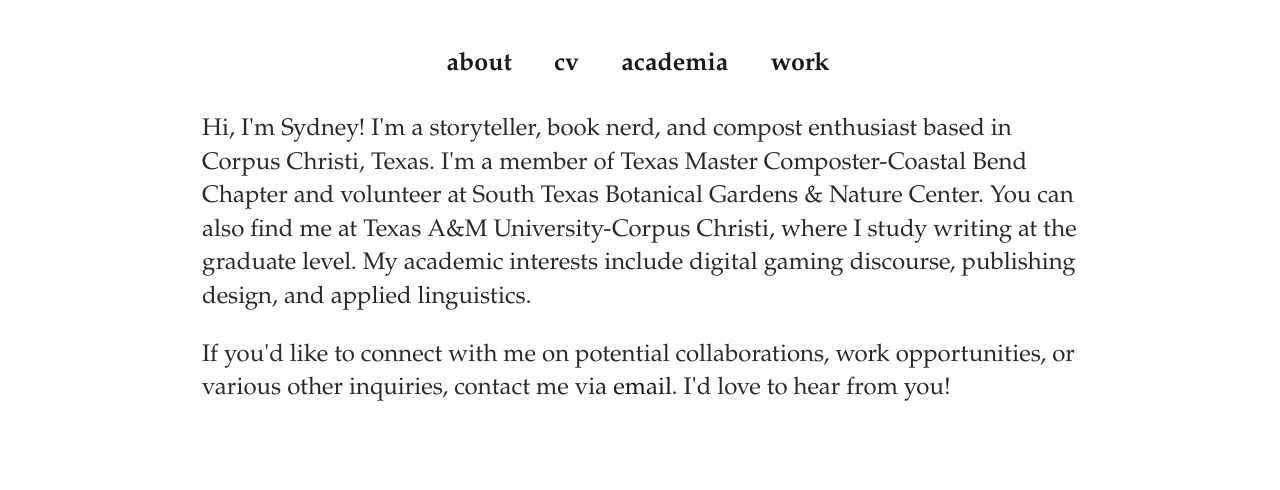
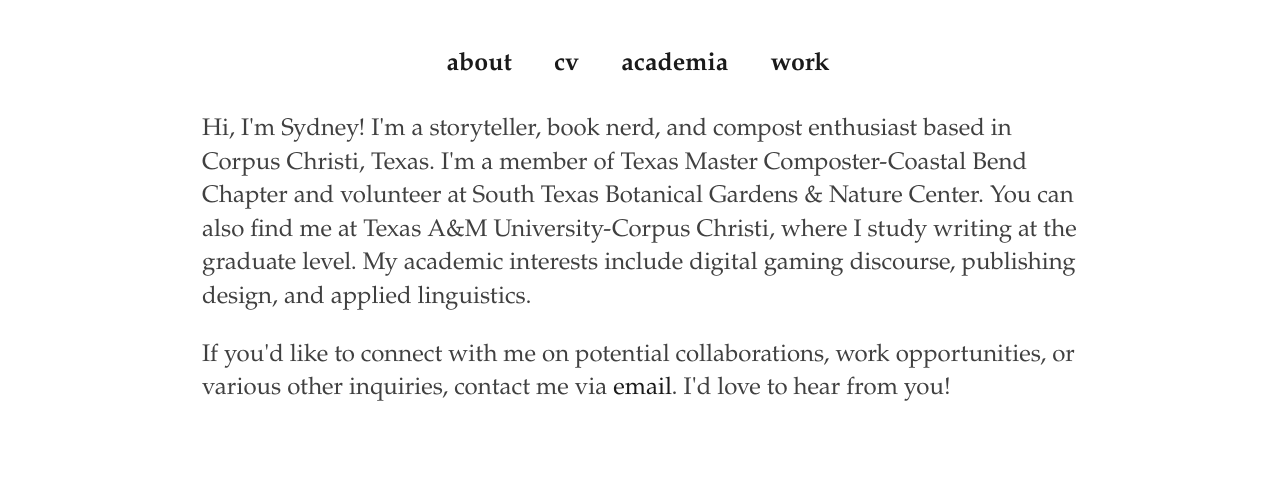
Before and after one commit to sydneyspangler/sydneyspangler.github.io, a Jekyll site: the page built from about/index.html, in a window 1280 px wide. Shown: the top 490 px of the page. Built offline with Jekyll 4.4.1, drawn with Linux system fonts in a browser that asks for light colours.

Commit message:
Update main.css

```diff
--- a/css/main.css
+++ b/css/main.css
@@ -72,7 +72,7 @@
     line-height: 1.4em;
     font-family:'Palatino Linotype', 'serif';
     text-align: left;
-    color: #292929
+    color: #404040
 }
 ul {
     list-style: none;
```
